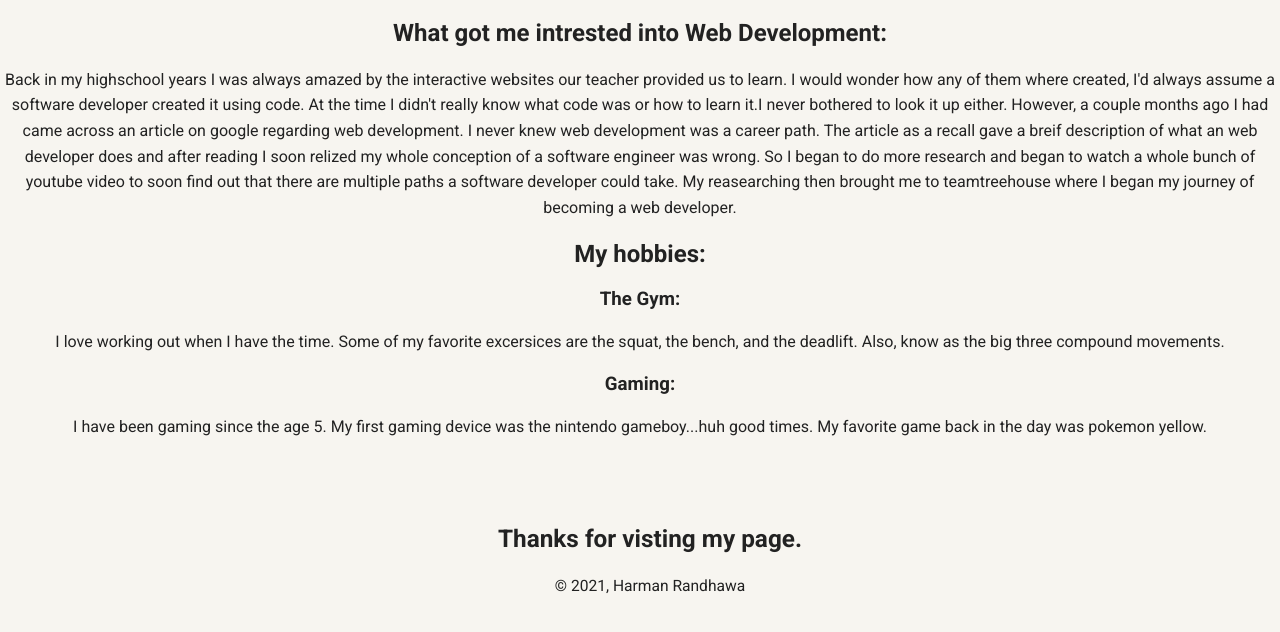
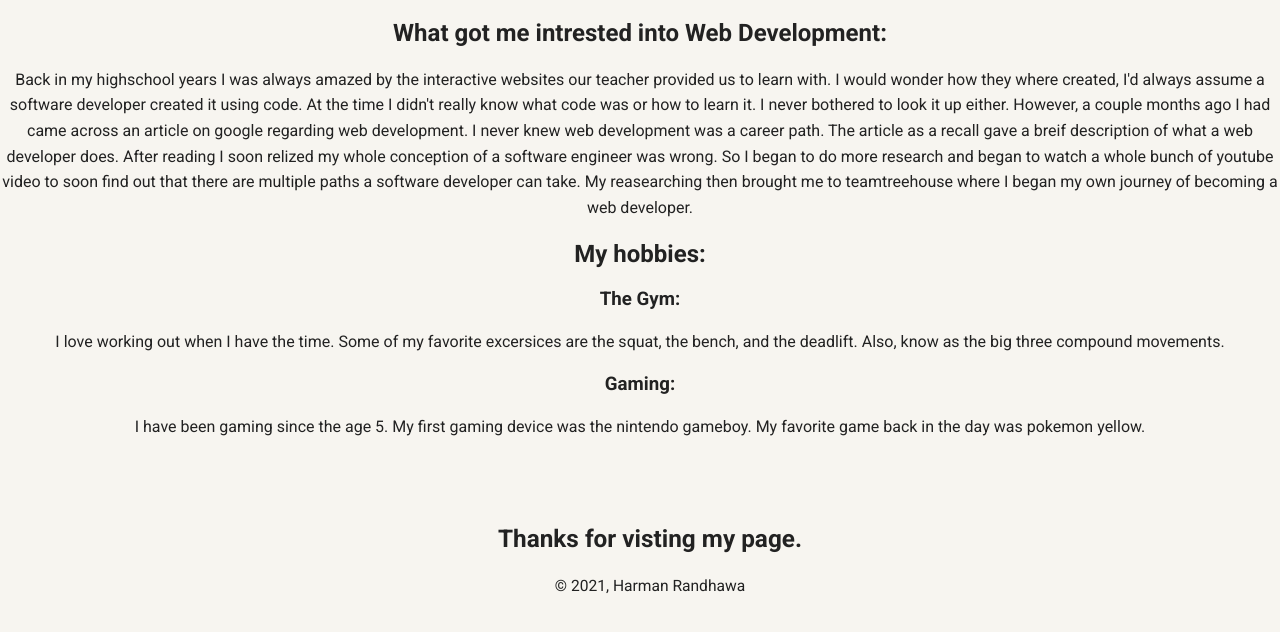
Before and after one commit to HarmanRo/myWebsite, a plain HTML site: page pages/about.html in a window 1280 px wide. Shown: the part 552-1184 px from the top of the page. Drawn offline with Linux system fonts and the light colour scheme; a web font is replaced by a local one.

Commit message:
Fixing grammar
Grammar fixes.

```diff
--- a/pages/about.html
+++ b/pages/about.html
@@ -19,12 +19,12 @@
         <main>
             <h1>About me...</h1>
             <h2>What got me intrested into Web Development:</h2>
-            <p>Back in my highschool years I was always amazed by the interactive websites our teacher provided us to learn. I would wonder how any of them where created, I'd always assume a software developer created it using code. At the time I didn't really know what code was or how to learn it.I never bothered to look it up either. However, a couple months ago I had came across an article on google regarding web development. I never knew web development was a career path. The article as a recall gave a breif description of what an web developer does and after reading I soon relized my whole conception of a software engineer was wrong. So I began to do more research and began to watch a whole bunch of youtube video to soon find out that there are multiple paths a software developer could take. My reasearching then brought me to teamtreehouse where I began my journey of becoming a web developer.</p>
+            <p>Back in my highschool years I was always amazed by the interactive websites our teacher provided us to learn with. I would wonder how they where created, I'd always assume a software developer created it using code. At the time I didn't really know what code was or how to learn it. I never bothered to look it up either. However, a couple months ago I had came across an article on google regarding web development. I never knew web development was a career path. The article as a recall gave a breif description of what a web developer does. After reading I soon relized my whole conception of a software engineer was wrong. So I began to do more research and began to watch a whole bunch of youtube video to soon find out that there are multiple paths a software developer can take. My reasearching then brought me to teamtreehouse where I began my own journey of becoming a web developer.</p>
             <h2>My hobbies:</h2>
             <h3>The Gym:</h3>
             <p>I love working out when I have the time. Some of my favorite excersices are the squat, the bench, and the deadlift. Also, know as the big three compound movements.</p>
             <h3>Gaming:</h3>
-            <p>I have been gaming since the age 5. My first gaming device was the nintendo gameboy...huh good times. My favorite game back in the day was pokemon yellow.</p>
+            <p>I have been gaming since the age 5. My first gaming device was the nintendo gameboy. My favorite game back in the day was pokemon yellow.</p>
         </main>
         <footer>
             <h3>Thanks for visting my page.</h3>
```
Also changed, not shown: index.html (+2 -2 lines).
